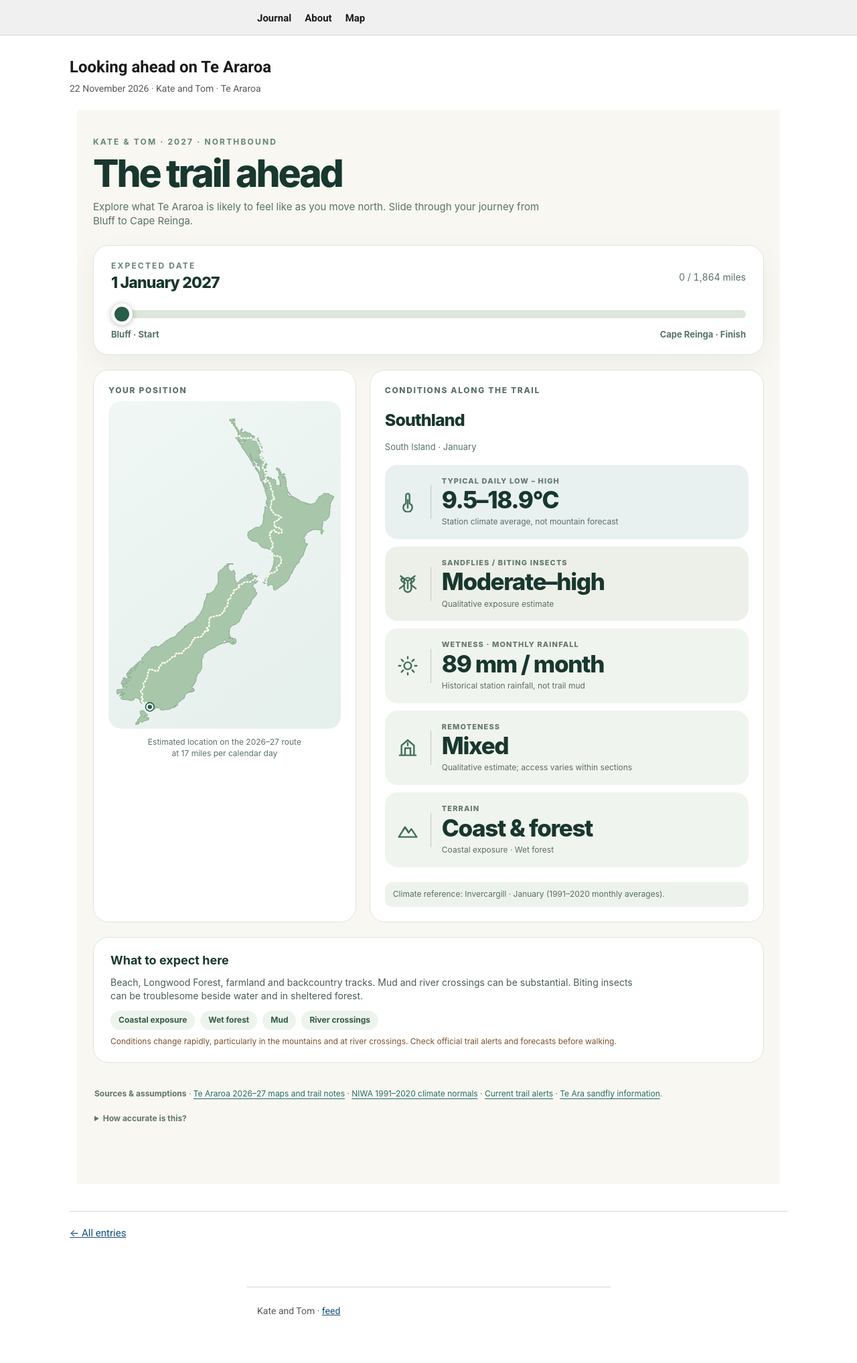
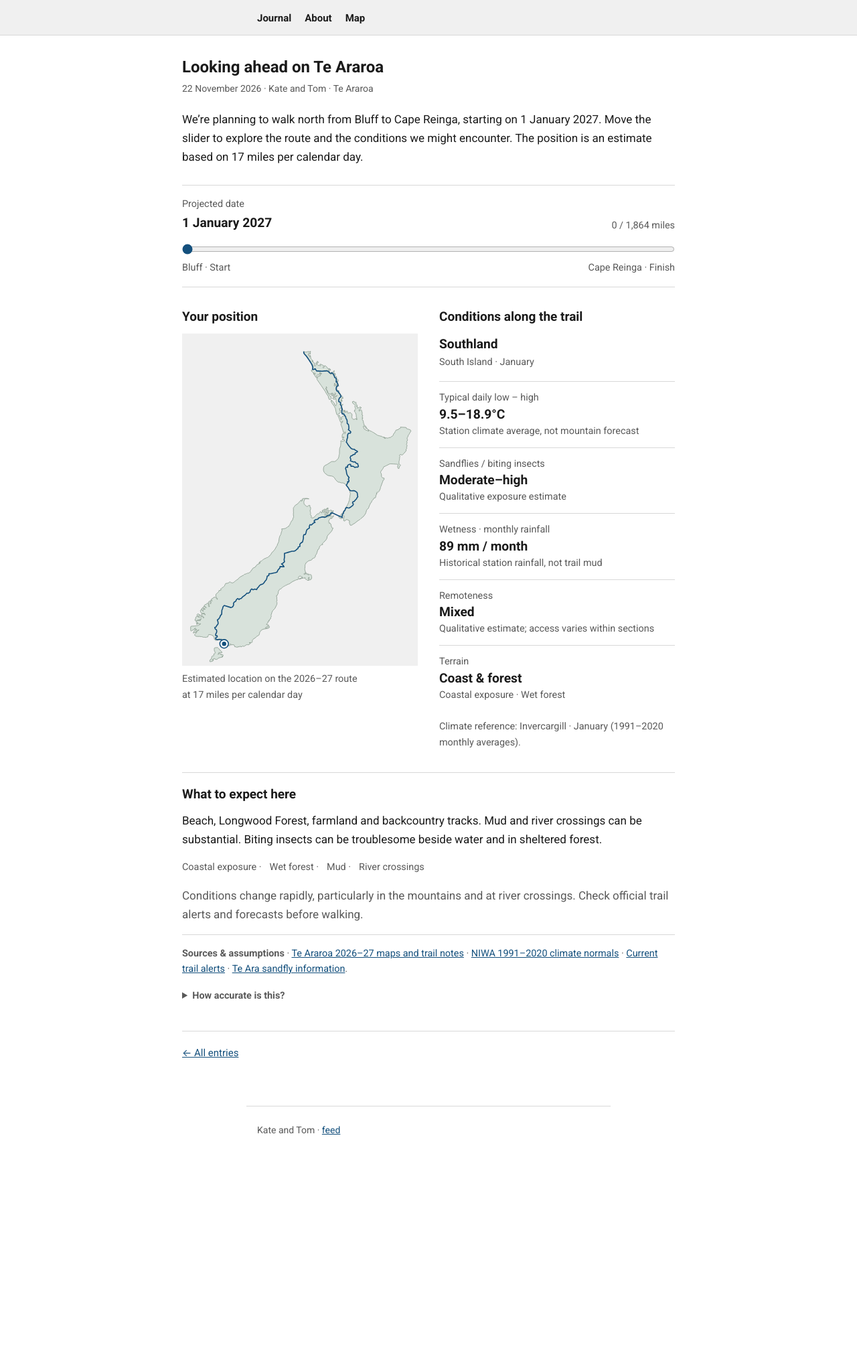
Before and after one commit to kateandtom/kateandtom.github.io, a Jekyll site: the page built from _posts/te-araroa/2026-11-22-looking-ahead.md, in a window 1280 px wide. Shown: the whole page at 67% size. Built offline with Jekyll 4.4.1, drawn with Linux system fonts in a browser that asks for light colours; after the commit the page ends 1766 px from its top, so only the background shows below that.

Commit message:
Simplify trail conditions design

```diff
--- a/_includes/trail-visualisation.html
+++ b/_includes/trail-visualisation.html
@@ -1,13 +1,13 @@
 <link rel="stylesheet" href="{{ '/assets/trail/conditions.css' | relative_url }}?v={{ site.time | date: '%s' }}">
-<div class="conditions-preview"><header><div class="eyebrow">Kate &amp; Tom · 2027 · Northbound</div><h2 class="hero-title">The trail ahead</h2><p class="lead">Explore what Te Araroa is likely to feel like as you move north. Slide through your journey from Bluff to Cape Reinga.</p></header>
-<section class="slider-card"><div class="slider-top"><div><div class="eyebrow">Expected date</div><div id="date" class="date" aria-live="polite">1 January 2027</div></div><div id="mile" class="mile">0 / 1,864 miles</div></div><input id="day" type="range" min="0" max="110" step="1" value="0" aria-label="Day of your Te Araroa hike"><div class="ends"><span>Bluff · Start</span><span>Cape Reinga · Finish</span></div></section>
-<div class="hero"><section class="map-card"><div class="section-title">Your position</div>{% include trail-map.html %}<div class="map-caption">Estimated location on the 2026–27 route<br>at 17 miles per calendar day</div></section>
-<section class="conditions"><div class="section-title">Conditions along the trail</div><div id="zone" class="zone">Southland</div><div id="sub" class="sub">South Island · Early January</div>
-<div class="condition"><div class="glyph"><svg viewBox="0 0 24 24"><path d="M10 14V5a2 2 0 0 1 4 0v9a5 5 0 1 1-4 0Z"/><path d="M12 10v9"/></svg></div><div><div class="key">Typical daily low – high</div><div class="value" id="temperature">9.5–18.9°C</div><div class="detail" id="tempDetail">Station climate average, not mountain forecast</div></div></div>
-<div class="condition"><div class="glyph"><svg viewBox="0 0 24 24"><path d="m12 8 0 9M8 6l-4-3m12 3 4-3M8 13l-5 4m13-4 5 4M9 11C2 8 4 3 11 8m2 0c7-5 9 0 2 3M8 17a4 4 0 0 0 8 0V9a4 4 0 0 0-8 0Z"/></svg></div><div><div class="key">Sandflies / biting insects</div><div class="value" id="bugs">Variable</div><div class="detail">Qualitative exposure estimate</div></div></div>
-<div class="condition"><div class="glyph"><svg viewBox="0 0 24 24"><path d="M12 2v2m0 16v2M2 12h2m16 0h2M5 5l2 2m10 10 2 2m0-14-2 2M7 17l-2 2"/><circle cx="12" cy="12" r="4"/></svg></div><div><div class="key">Wetness · monthly rainfall</div><div class="value" id="rain">89 mm / month</div><div class="detail" id="rainDetail">Historical station rainfall, not trail mud</div></div></div>
-<div class="condition"><div class="glyph"><svg viewBox="0 0 24 24"><path d="M3 20h18M5 20V9l7-6 7 6v11M9 20v-8h6v8"/><path d="M12 6v3"/></svg></div><div><div class="key">Remoteness</div><div class="value" id="remote">Mixed</div><div class="detail">Qualitative estimate; access varies within sections</div></div></div>
-<div class="condition"><div class="glyph"><svg viewBox="0 0 24 24"><path d="m2 20 7-11 4 6 3-4 6 9H2Z"/><path d="m7 12 2-3 4 6"/></svg></div><div><div class="key">Terrain</div><div class="value" id="terrain">Coast &amp; forest</div><div class="detail" id="terrainDetail">Beach, forest, farmland and muddy tracks</div></div></div>
+<div class="conditions-preview">
+<section class="slider-card"><div class="slider-top"><div><label for="day">Projected date</label><div id="date" class="date" aria-live="polite">1 January 2027</div></div><div id="mile" class="mile">0 / 1,864 miles</div></div><input id="day" type="range" min="0" max="110" step="1" value="0" aria-label="Day of your Te Araroa hike"><div class="ends"><span>Bluff · Start</span><span>Cape Reinga · Finish</span></div></section>
+<div class="hero"><section class="map-card"><h2>Your position</h2>{% include trail-map.html %}<div class="map-caption">Estimated location on the 2026–27 route<br>at 17 miles per calendar day</div></section>
+<section class="conditions"><h2>Conditions along the trail</h2><div id="zone" class="zone">Southland</div><div id="sub" class="sub">South Island · Early January</div>
+<div class="condition"><div><div class="key">Typical daily low – high</div><div class="value" id="temperature">9.5–18.9°C</div><div class="detail" id="tempDetail">Station climate average, not mountain forecast</div></div></div>
+<div class="condition"><div><div class="key">Sandflies / biting insects</div><div class="value" id="bugs">Variable</div><div class="detail">Qualitative exposure estimate</div></div></div>
+<div class="condition"><div><div class="key">Wetness · monthly rainfall</div><div class="value" id="rain">89 mm / month</div><div class="detail" id="rainDetail">Historical station rainfall, not trail mud</div></div></div>
+<div class="condition"><div><div class="key">Remoteness</div><div class="value" id="remote">Mixed</div><div class="detail">Qualitative estimate; access varies within sections</div></div></div>
+<div class="condition"><div><div class="key">Terrain</div><div class="value" id="terrain">Coast &amp; forest</div><div class="detail" id="terrainDetail">Beach, forest, farmland and muddy tracks</div></div></div>
 <div class="forecast-note" id="station">Climate reference: Invercargill · January (1991–2020).</div></section></div>
 <section class="strip"><h2>What to expect here</h2><p id="description" class="overview"></p><div class="tags" id="tags"></div><p class="alert">Conditions change rapidly, particularly in the mountains and at river crossings. Check official trail alerts and forecasts before walking.</p></section>
 <div class="links"><strong>Sources &amp; assumptions</strong> · <a href="https://www.teararoa.org.nz/notes-and-maps/" target="_blank" rel="noopener">Te Araroa 2026–27 maps and trail notes</a> · <a href="https://niwa.co.nz/climate-and-weather/climate-data-and-activities" target="_blank" rel="noopener">NIWA 1991–2020 climate normals</a> · <a href="https://www.teararoa.org.nz/trail-alerts/" target="_blank" rel="noopener">Current trail alerts</a> · <a href="https://teara.govt.nz/en/sandflies-and-mosquitoes/page-1" target="_blank" rel="noopener">Te Ara sandfly information</a>.
--- a/_posts/te-araroa/2026-11-22-looking-ahead.md
+++ b/_posts/te-araroa/2026-11-22-looking-ahead.md
@@ -3,6 +3,8 @@ title: "Looking ahead on Te Araroa"
 trail_conditions: true
 ---
 
+We’re planning to walk north from Bluff to Cape Reinga, starting on 1 January 2027. Move the slider to explore the route and the conditions we might encounter. The position is an estimate based on 17 miles per calendar day.
+
 {% include trail-visualisation.html %}
 
 <noscript><p>This interactive overview needs JavaScript. Te Araroa includes South Island beaches, forest, alpine passes and rivers, followed by North Island ranges, farmland, towns, forests and northern beaches. Conditions vary; see the linked trail notes and climate sources for more detail.</p></noscript>
--- a/assets/trail/conditions.css
+++ b/assets/trail/conditions.css
@@ -1,71 +1,40 @@
-.conditions-preview{--ink:#18372e;--muted:#5a7169;--green:#245b47;--cream:#f8f7f1;--edge:#dce6dd;--teal:#3b8b85}
-.conditions-preview *{box-sizing:border-box}
-.conditions-preview{margin:0;background:var(--cream);color:var(--ink);font-family:Inter,-apple-system,BlinkMacSystemFont,'Segoe UI',sans-serif;line-height:1.4}
-.conditions-preview{max-width:1050px;margin:auto;padding:30px 24px 70px}
-.conditions-preview .eyebrow{font-size:12px;text-transform:uppercase;letter-spacing:.18em;color:#648477;font-weight:750}
-.conditions-preview .hero-title{font-size:clamp(30px,5.2vw,57px);letter-spacing:-.055em;line-height:1.05;margin:8px 0 10px;font-weight:780}
-.conditions-preview p{margin:0}
-.conditions-preview .lead{color:var(--muted);font-size:15px;max-width:670px}
-.conditions-preview header{padding:10px 0 26px}
-.conditions-preview .slider-card{background:#fff;border:1px solid var(--edge);border-radius:23px;padding:22px 26px 20px;box-shadow:0 12px 40px #1d45330c}
-.conditions-preview .slider-top{display:flex;align-items:center;justify-content:space-between;gap:16px}
-.conditions-preview .date{font-size:23px;font-weight:780;letter-spacing:-.035em}
-.conditions-preview .mile{font-size:14px;color:var(--muted);font-variant-numeric:tabular-nums}
-.conditions-preview input[type=range]{appearance:none;-webkit-appearance:none;width:100%;height:12px;border-radius:100px;background:linear-gradient(to right,#285d49 0%,#285d49 var(--progress,0%),#dce6da var(--progress,0%),#dce6da 100%);margin:25px 0 15px;cursor:pointer}
-.conditions-preview input[type=range]::-webkit-slider-thumb{appearance:none;width:32px;height:32px;border-radius:50%;background:#285d49;border:5px solid white;box-shadow:0 1px 9px #15382b55}
-.conditions-preview input[type=range]::-moz-range-thumb{width:23px;height:23px;border-radius:50%;background:#285d49;border:5px solid white;box-shadow:0 1px 9px #15382b55}
-.conditions-preview .ends{display:flex;justify-content:space-between;color:var(--muted);font-size:13px;font-weight:650}
-.conditions-preview .hero{display:grid;grid-template-columns:minmax(220px,.8fr) minmax(0,1.2fr);gap:20px;margin-top:22px}
-.conditions-preview .map-card,.conditions-preview .conditions{background:white;border:1px solid var(--edge);border-radius:23px;padding:22px}
-.conditions-preview .map-card{display:flex;flex-direction:column;align-items:center}
-.conditions-preview .section-title{align-self:stretch;font-size:12px;font-weight:800;text-transform:uppercase;letter-spacing:.14em;color:var(--muted);margin:0 0 8px}
-.conditions-preview .trail-map{width:100%;max-height:565px;background:linear-gradient(145deg,#f0f7f4,#e5efec);border-radius:19px}
-.conditions-preview .trail-map .land{fill:#a8c6a9;stroke:#789c83;stroke-width:1;stroke-linejoin:round}
-.conditions-preview .trail-map .map-route{fill:none;stroke:#fffef5;stroke-width:3;stroke-linecap:round;stroke-linejoin:round;stroke-dasharray:2 4}
-.conditions-preview .trail-map .map-dot-halo{fill:#fff;stroke:#245b47;stroke-width:2}
-.conditions-preview .trail-map .map-dot{fill:#245b47}
-.conditions-preview .map-caption{font-size:12px;color:var(--muted);margin-top:12px;text-align:center}
-.conditions-preview .conditions{display:flex;flex-direction:column;gap:11px}
-.conditions-preview .zone{font-size:25px;font-weight:760;letter-spacing:-.035em;margin:0}
-.conditions-preview .sub{font-size:13px;color:var(--muted);margin-top:2px;margin-bottom:6px}
-.conditions-preview .condition{display:flex;align-items:center;gap:16px;padding:17px 18px;border-radius:19px;background:#f0f4ee;min-height:80px}
-.conditions-preview .condition:nth-of-type(2){background:#f5eae6}
-.conditions-preview .condition:nth-of-type(3){background:#f6f0e6}
-.conditions-preview .condition:nth-of-type(4){background:#e8f0f0}
-.conditions-preview .condition:nth-of-type(5){background:#edf0e9}
-.conditions-preview .glyph{width:51px;min-width:51px;height:51px;border-right:1px solid #b8cac0;display:flex;align-items:center;color:#42705b}
-.conditions-preview .glyph svg{width:32px;height:32px;stroke:currentColor;stroke-width:1.8;fill:none;stroke-linecap:round;stroke-linejoin:round}
-.conditions-preview .condition .key{color:#62796e;font-size:11px;text-transform:uppercase;letter-spacing:.1em;font-weight:770}
-.conditions-preview .condition .value{font-size:clamp(22px,3.3vw,35px);line-height:1.15;font-weight:780;letter-spacing:-.04em}
-.conditions-preview .condition .detail{color:#596d65;font-size:12px;margin-top:5px}
-.conditions-preview .note{margin-top:16px;color:#657b71;font-size:12px;line-height:1.6}
-.conditions-preview .strip{margin-top:22px;background:#fff;border:1px solid var(--edge);border-radius:23px;padding:22px 25px}
-.conditions-preview .strip h2{margin:0 0 12px;font-size:18px}
-.conditions-preview .overview{color:#475e54;font-size:14px;max-width:780px}
-.conditions-preview .tags{display:flex;flex-wrap:wrap;gap:8px;margin-top:13px}
-.conditions-preview .tag{background:#edf4ed;border-radius:100px;padding:6px 12px;color:#325b48;font-size:12px;font-weight:680}
-.conditions-preview .links{margin-top:18px;padding:18px 2px;color:#61746b;font-size:12px;line-height:1.7}
-.conditions-preview a{color:#236e65;text-underline-offset:3px}
-.conditions-preview details{margin-top:17px}
-.conditions-preview summary{font-weight:750;cursor:pointer}
-.conditions-preview details p{margin-top:10px;max-width:850px}
-.conditions-preview .alert{color:#7b512d;font-size:12px;margin-top:9px}
-.conditions-preview .forecast-note{background:#edf3ec;border-radius:10px;padding:10px 12px;font-size:12px;color:#547063;margin-top:11px}
-@media(max-width:650px){.conditions-preview{padding:22px 13px 45px}
-.conditions-preview .slider-card,.conditions-preview .map-card,.conditions-preview .conditions,.conditions-preview .strip{padding:17px}
-.conditions-preview .hero{grid-template-columns:1fr}
-.conditions-preview .map-card{padding-bottom:10px}
-.conditions-preview .trail-map{height:290px;width:auto;max-width:100%}
-.conditions-preview .condition{min-height:72px;padding:13px 14px}
-.conditions-preview .date{font-size:20px}
-.conditions-preview .zone{font-size:23px}
-.conditions-preview .slider-top{align-items:flex-start}
-.conditions-preview .mile{text-align:right}
-.conditions-preview .map-caption{margin-top:5px}
-.conditions-preview .conditions{gap:8px}
+/* Conditions overview: use the journal's type, colours and simple rules. */
+.conditions-page main { max-width: 48rem; }
+.conditions-preview { margin: 1.75rem 0; }
+.conditions-preview h2 { margin: 0 0 .75rem; }
+.conditions-preview p { margin: 0 0 1rem; }
+.conditions-preview .slider-card { padding: 1rem 0; border-top: 1px solid var(--rule); border-bottom: 1px solid var(--rule); }
+.conditions-preview .slider-top { display: flex; justify-content: space-between; gap: 1rem; align-items: end; }
+.conditions-preview .slider-top label { display: block; color: var(--quiet); font-size: .9rem; }
+.conditions-preview .date, .conditions-preview .zone { font-size: 1.2rem; font-weight: 700; }
+.conditions-preview .mile, .conditions-preview .ends, .conditions-preview .sub, .conditions-preview .map-caption { color: var(--quiet); font-size: .9rem; }
+.conditions-preview .mile { text-align: right; font-variant-numeric: tabular-nums; }
+.conditions-preview input[type=range] { display: block; width: 100%; margin: 1rem 0 .5rem; accent-color: var(--link); cursor: pointer; }
+.conditions-preview .ends { display: flex; justify-content: space-between; gap: 1rem; }
+.conditions-preview .hero { display: grid; grid-template-columns: minmax(0, 1fr) minmax(0, 1fr); gap: 2rem; margin-top: 2rem; }
+.conditions-preview .map-card, .conditions-preview .conditions { min-width: 0; }
+.conditions-preview .trail-map { display: block; width: 100%; max-height: 31rem; background: #f0f0f0; }
+.conditions-preview .trail-map .land { fill: #d8e2db; stroke: #86988b; stroke-width: 1; stroke-linejoin: round; }
+.conditions-preview .trail-map .map-route { fill: none; stroke: #14507d; stroke-width: 2; stroke-linecap: round; stroke-linejoin: round; }
+.conditions-preview .trail-map .map-dot-halo { fill: #fff; stroke: #14507d; stroke-width: 2; }
+.conditions-preview .trail-map .map-dot { fill: #14507d; }
+.conditions-preview .map-caption { margin-top: .5rem; }
+.conditions-preview .sub { margin-bottom: 1rem; }
+.conditions-preview .condition { padding: .75rem 0; border-top: 1px solid var(--rule); }
+.conditions-preview .key { color: var(--quiet); font-size: .9rem; }
+.conditions-preview .value { font-size: 1.2rem; font-weight: 700; line-height: 1.35; }
+.conditions-preview .detail, .conditions-preview .forecast-note { color: var(--quiet); font-size: .9rem; }
+.conditions-preview .forecast-note { margin-top: .75rem; }
+.conditions-preview .strip { border-top: 1px solid var(--rule); margin-top: 2rem; padding-top: 1.25rem; }
+.conditions-preview .tags { display: flex; flex-wrap: wrap; gap: .25rem .75rem; color: var(--quiet); font-size: .9rem; margin: .5rem 0 1rem; }
+.conditions-preview .tag:not(:last-child)::after { content: ' ·'; }
+.conditions-preview .alert { color: var(--quiet); }
+.conditions-preview .links { border-top: 1px solid var(--rule); padding-top: 1rem; color: var(--quiet); font-size: .9rem; }
+.conditions-preview details { margin-top: 1rem; }
+.conditions-preview summary { cursor: pointer; font-weight: 700; }
+.conditions-preview details p { margin-top: .75rem; }
+.conditions-preview :focus-visible { outline: 2px solid var(--link); outline-offset: 3px; }
+@media (max-width: 42rem) {
+  .conditions-preview .hero { grid-template-columns: 1fr; gap: 1.5rem; }
+  .conditions-preview .trail-map { max-width: 20rem; max-height: none; margin: 0 auto; }
 }
-
-.conditions-page main {max-width: 69rem;}
-.conditions-preview header {background:transparent;border:0;}
-.conditions-preview .hero-title {margin:8px 0 10px;}
-.conditions-preview .trail-map {display:block;}
```
